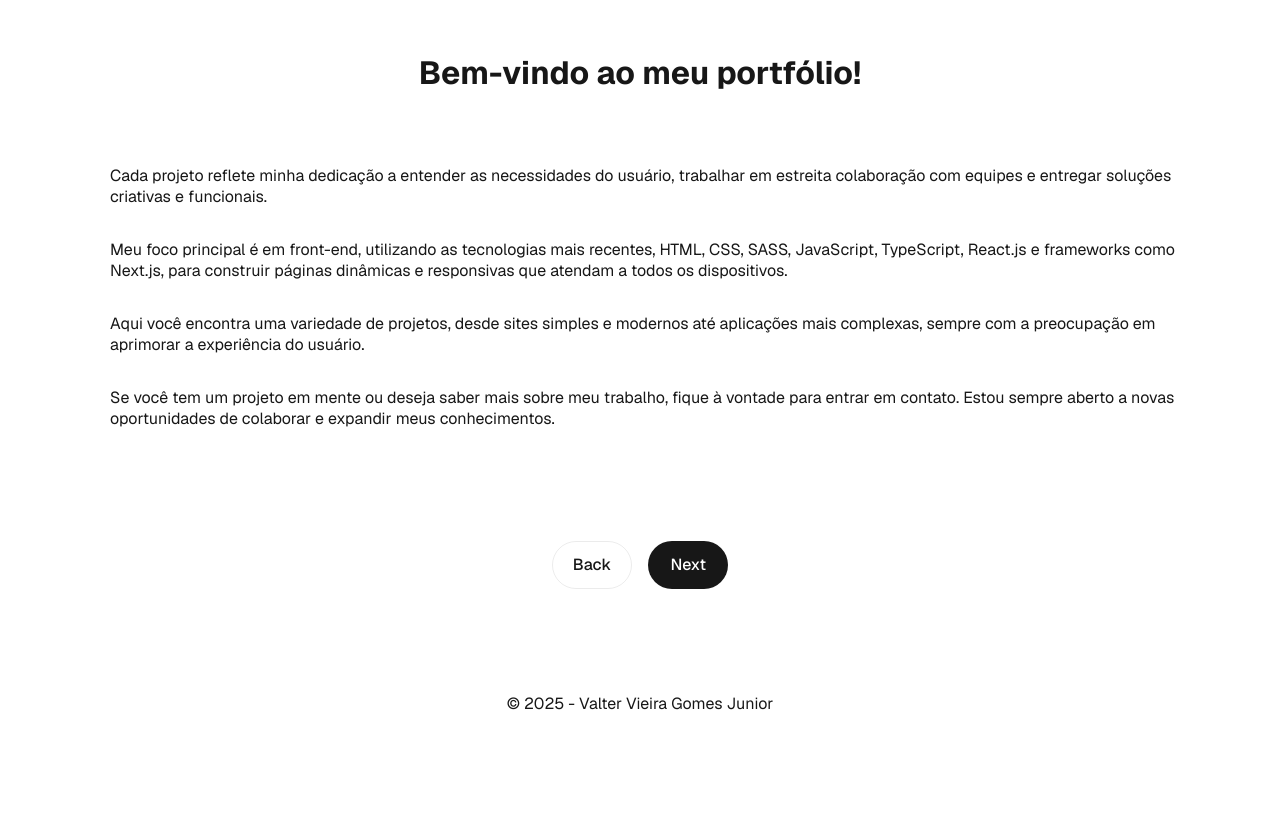
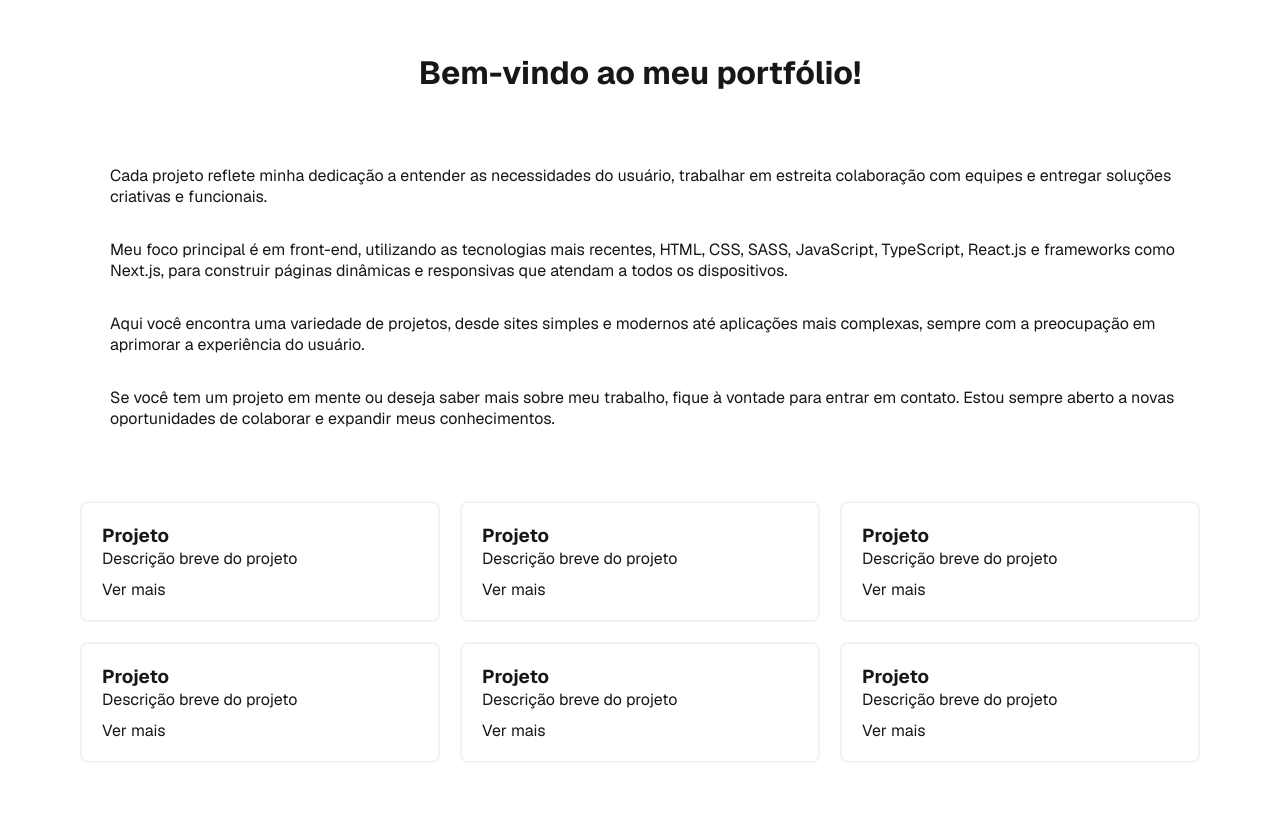
Before and after one commit to WebDesigner279/my-next-app, a Next.js app: page /portfolio in a window 1280 px wide. Shown: the part 117-952 px from the top of the page. Before the commit the page ends 870 px from the top, so only its background shows below. Built offline with nearby package versions, Linux system fonts and the light colour scheme.

Commit message:
sessão card dos projetos

```diff
--- a/app/portfolio/page.module.scss
+++ b/app/portfolio/page.module.scss
@@ -82,9 +82,48 @@
     }
   }
 
+    // sessão cards
+    .cardGrid {
+      display: grid;
+      grid-template-columns: repeat(3, 1fr);
+      gap: 20px;
+      margin: 40px 0;
+
+      @media (max-width: 900px) {
+        grid-template-columns: repeat(2, 1fr); // 2 colunas para tablets
+      }
+
+      @media (max-width: 600px) {
+        grid-template-columns: repeat(1, 1fr); // 1 coluna para celulares
+      }
+    }
+
+    .card {
+      padding: 20px;
+      border: 2px solid var(--button-secondary-hover);
+      border-radius: 8px;
+      transition: all 0.3s ease-in-out;
+
+      &:hover {
+        background: var(--button-secondary-hover);
+        border-color: transparent;
+      }
+    }
+
+    .cardLink {
+      display: inline-block;
+      margin-top: 10px;
+      color: var(--primary-color);
+      text-decoration: none;
+
+      &:hover {
+        text-decoration: underline;
+      }
+    }
+
   // Botões
   .ctas {
-    margin-top: 40px;
+    margin-top: 4px;
     gap: 16px; // Espaço entre os botões
     display: flex;
     justify-content: center;  // Alinha horizontalmente
--- a/app/portfolio/page.tsx
+++ b/app/portfolio/page.tsx
@@ -8,17 +8,52 @@ export default function Portfolio() {
         <h1 className={styles.saldacao}>Bem-vindo ao meu portfólio!</h1>
 
         <p className={styles.paragraphP}>
-        Cada projeto reflete minha dedicação a entender as necessidades do usuário, trabalhar em estreita colaboração com equipes e entregar soluções criativas e funcionais.
+          Cada projeto reflete minha dedicação a entender as necessidades do usuário, trabalhar em estreita colaboração com equipes e entregar soluções criativas e funcionais.
         </p>
         <p className={styles.paragraphP}>
-        Meu foco principal é em front-end, utilizando as tecnologias mais recentes, HTML, CSS, SASS, JavaScript, TypeScript, React.js e frameworks como Next.js, para construir páginas dinâmicas e responsivas que atendam a todos os dispositivos.
+          Meu foco principal é em front-end, utilizando as tecnologias mais recentes, HTML, CSS, SASS, JavaScript, TypeScript, React.js e frameworks como Next.js, para construir páginas dinâmicas e responsivas que atendam a todos os dispositivos.
         </p>
         <p className={styles.paragraphP}>
-        Aqui você encontra uma variedade de projetos, desde sites simples e modernos até aplicações mais complexas, sempre com a preocupação em aprimorar a experiência do usuário.
+          Aqui você encontra uma variedade de projetos, desde sites simples e modernos até aplicações mais complexas, sempre com a preocupação em aprimorar a experiência do usuário.
         </p>
         <p className={styles.paragraphP}>
-        Se você tem um projeto em mente ou deseja saber mais sobre meu trabalho, fique à vontade para entrar em contato. Estou sempre aberto a novas oportunidades de colaborar e expandir meus conhecimentos.
+          Se você tem um projeto em mente ou deseja saber mais sobre meu trabalho, fique à vontade para entrar em contato. Estou sempre aberto a novas oportunidades de colaborar e expandir meus conhecimentos.
         </p>
+
+        {/* Sessão cards com 3 colunas e 2 linhas */}
+        <div className={styles.cardGrid}>
+
+            <div className={styles.card}>
+              <h3>Projeto</h3>
+              <p>Descrição breve do projeto</p>
+              <Link href="#" className={styles.cardLink}>Ver mais</Link>
+            </div>
+            <div className={styles.card}>
+              <h3>Projeto</h3>
+              <p>Descrição breve do projeto</p>
+              <Link href="#" className={styles.cardLink}>Ver mais</Link>
+            </div>
+            <div className={styles.card}>
+              <h3>Projeto</h3>
+              <p>Descrição breve do projeto</p>
+              <Link href="#" className={styles.cardLink}>Ver mais</Link>
+            </div>
+            <div className={styles.card}>
+              <h3>Projeto</h3>
+              <p>Descrição breve do projeto</p>
+              <Link href="#" className={styles.cardLink}>Ver mais</Link>
+            </div>
+            <div className={styles.card}>
+              <h3>Projeto</h3>
+              <p>Descrição breve do projeto</p>
+              <Link href="#" className={styles.cardLink}>Ver mais</Link>
+            </div>
+            <div className={styles.card}>
+              <h3>Projeto</h3>
+              <p>Descrição breve do projeto</p>
+              <Link href="#" className={styles.cardLink}>Ver mais</Link>
+            </div>
+        </div>
 
         {/* Botões Next e Back */}
         <div className={styles.ctas}>
```
Also changed, not shown: app/home/page.module.scss (+11 -10 lines).
